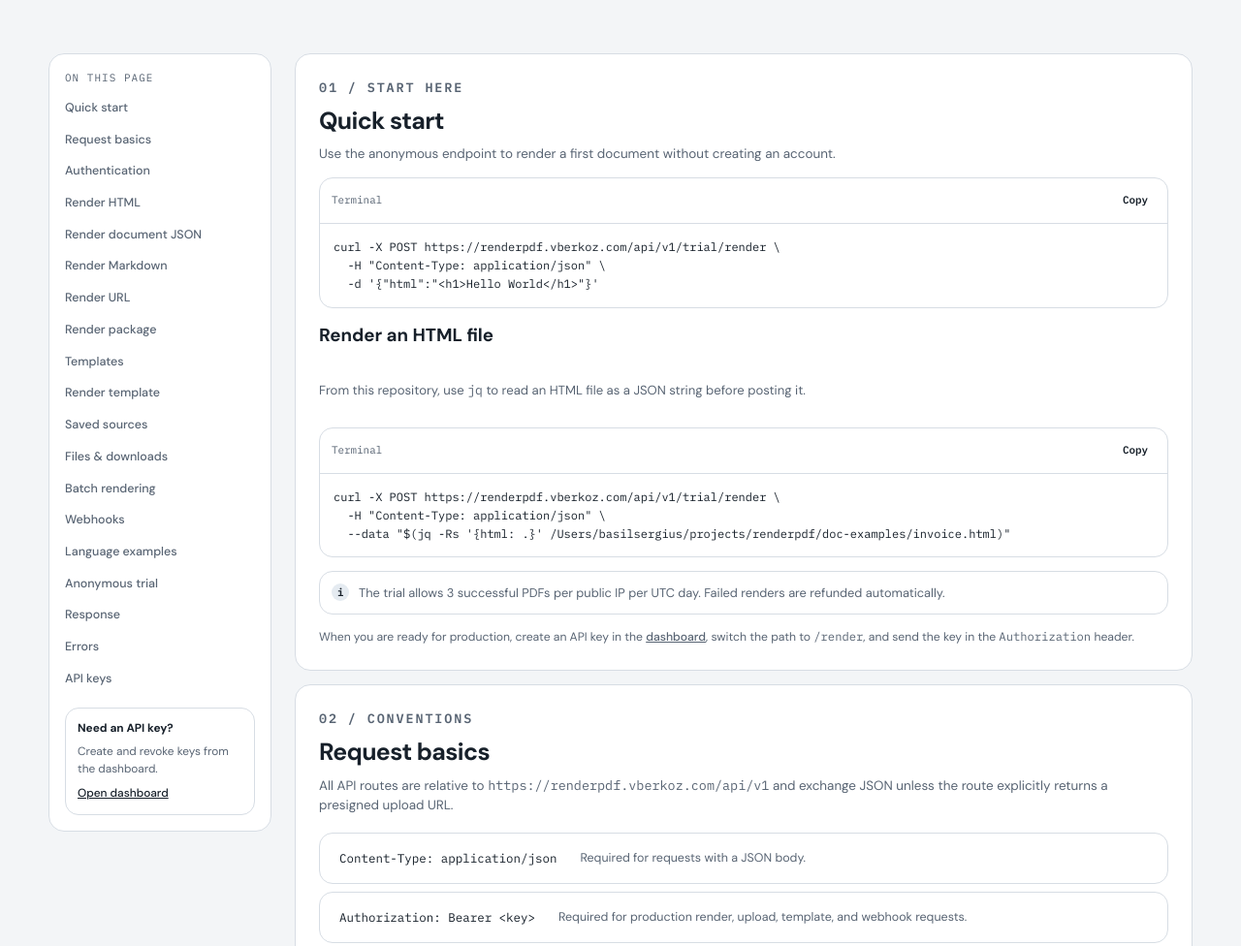
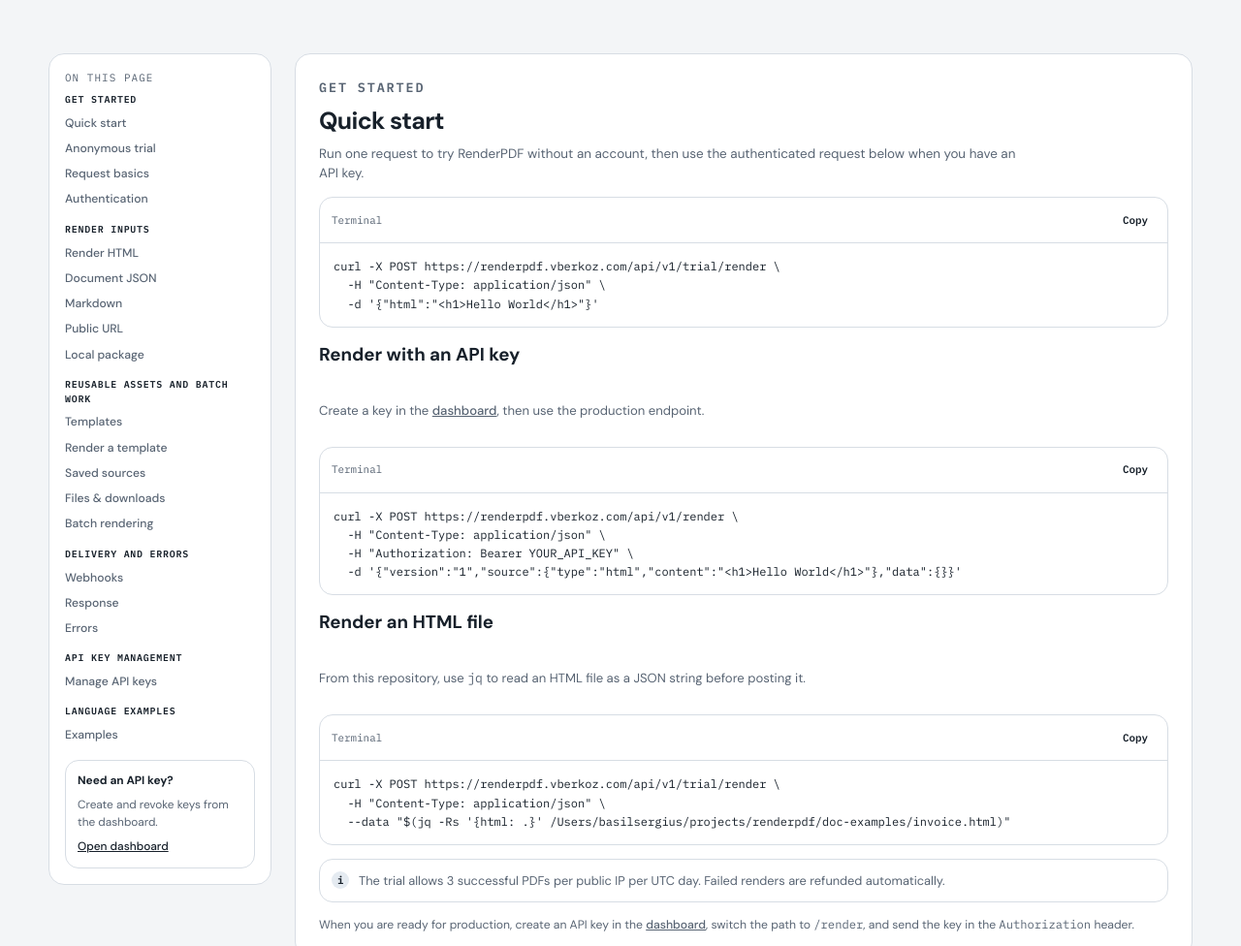
Before and after one commit to vberkoz/renderpdf, a plain HTML site: page landing/docs/api/index.html in a window 1280 px wide. Shown: the part 302-1278 px from the top of the page at 97% size. Drawn offline with Linux system fonts and the light colour scheme; a script that the page names is missing.

Commit message:
feat(docs): reorganize sidebar navigation for improved clarity and structure

```diff
--- a/landing/docs/api/index.html
+++ b/landing/docs/api/index.html
@@ -49,25 +49,43 @@
                 <aside class="sidebar">
                     <p class="sidebar-title">On this page</p>
                     <nav aria-label="Documentation sections">
+                        <div class="sidebar-group">
+                            <p>Get started</p>
                             <a href="#quick-start">Quick start</a>
+                            <a href="#trial">Anonymous trial</a>
                             <a href="#request-basics">Request basics</a>
                             <a href="#authentication">Authentication</a>
+                        </div>
+                        <div class="sidebar-group">
+                            <p>Render inputs</p>
                             <a href="#render">Render HTML</a>
-                        <a href="#render-document">Render document JSON</a>
-                        <a href="#markdown">Render Markdown</a>
-                        <a href="#render-url">Render URL</a>
-                        <a href="#render-upload">Render package</a>
+                            <a href="#render-document">Document JSON</a>
+                            <a href="#markdown">Markdown</a>
+                            <a href="#render-url">Public URL</a>
+                            <a href="#render-upload">Local package</a>
+                        </div>
+                        <div class="sidebar-group">
+                            <p>Reusable assets and batch work</p>
                             <a href="#templates">Templates</a>
-                        <a href="#render-template">Render template</a>
+                            <a href="#render-template">Render a template</a>
                             <a href="#sources">Saved sources</a>
                             <a href="#files">Files &amp; downloads</a>
                             <a href="#batches">Batch rendering</a>
+                        </div>
+                        <div class="sidebar-group">
+                            <p>Delivery and errors</p>
                             <a href="#webhooks">Webhooks</a>
-                        <a href="#examples">Language examples</a>
-                        <a href="#trial">Anonymous trial</a>
                             <a href="#response">Response</a>
                             <a href="#errors">Errors</a>
-                        <a href="#api-keys">API keys</a>
+                        </div>
+                        <div class="sidebar-group">
+                            <p>API key management</p>
+                            <a href="#api-keys">Manage API keys</a>
+                        </div>
+                        <div class="sidebar-group">
+                            <p>Language examples</p>
+                            <a href="#examples">Examples</a>
+                        </div>
                     </nav>
                     <div class="sidebar-note">
                         <strong>Need an API key?</strong>
@@ -79,9 +97,9 @@
                 <div class="content">
                     <section class="doc-section" id="quick-start">
                         <div class="section-heading">
-                            <p class="eyebrow">01 / Start here</p>
+                            <p class="eyebrow">Get started</p>
                             <h2>Quick start</h2>
-                            <p>Use the anonymous endpoint to render a first document without creating an account.</p>
+                            <p>Run one request to try RenderPDF without an account, then use the authenticated request below when you have an API key.</p>
                         </div>
                         <div class="code-block">
                             <div class="code-header">
@@ -91,6 +109,18 @@
                             <pre id="quick-start-code"><code class="language-bash">curl -X POST https://renderpdf.vberkoz.com/api/v1/trial/render \
   -H "Content-Type: application/json" \
   -d '{"html":"&lt;h1&gt;Hello World&lt;/h1&gt;"}'</code></pre>
+                        </div>
+                        <h3>Render with an API key</h3>
+                        <p class="section-copy">Create a key in the <a href="/app/">dashboard</a>, then use the production endpoint.</p>
+                        <div class="code-block">
+                            <div class="code-header">
+                                <span>Terminal</span>
+                                <button type="button" class="copy-button" data-copy-target="quick-start-auth-code">Copy</button>
+                            </div>
+                            <pre id="quick-start-auth-code"><code class="language-bash">curl -X POST https://renderpdf.vberkoz.com/api/v1/render \
+  -H "Content-Type: application/json" \
+  -H "Authorization: Bearer YOUR_API_KEY" \
+  -d '{"version":"1","source":{"type":"html","content":"&lt;h1&gt;Hello World&lt;/h1&gt;"},"data":{}}'</code></pre>
                         </div>
                         <h3>Render an HTML file</h3>
                         <p class="section-copy">From this repository, use <code>jq</code> to read an HTML file as a JSON string before posting it.</p>
@@ -112,7 +142,7 @@
 
                     <section class="doc-section request-basics" id="request-basics">
                         <div class="section-heading">
-                            <p class="eyebrow">02 / Conventions</p>
+                            <p class="eyebrow">Get started</p>
                             <h2>Request basics</h2>
                             <p>All API routes are relative to <code>https://renderpdf.vberkoz.com/api/v1</code> and exchange JSON unless the route explicitly returns a presigned upload URL.</p>
                         </div>
@@ -129,7 +159,7 @@
 
                     <section class="doc-section" id="authentication">
                         <div class="section-heading">
-                            <p class="eyebrow">03 / Access</p>
+                            <p class="eyebrow">Get started</p>
                             <h2>Authentication</h2>
                             <p>The production endpoints require an API key in the <code>Authorization: Bearer</code> request header.</p>
                         </div>
@@ -148,10 +178,41 @@
                         <p class="section-footnote">Do not expose production API keys in client-side code or public repositories.</p>
                     </section>
 
+                    <section class="doc-section endpoint-section" id="trial">
+                        <div class="endpoint-heading">
+                            <div>
+                                <p class="eyebrow">Get started</p>
+                                <h2>Anonymous trial</h2>
+                            </div>
+                            <div class="route"><span class="method">POST</span><code>/trial/render</code></div>
+                        </div>
+                        <p class="section-copy">Uses the same renderer without an API key. Trial requests are rate-limited by a privacy-preserving hash of the viewer IP.</p>
+                        <div class="limits-grid">
+                            <div>
+                                <span>Daily limit</span>
+                                <strong>3 PDFs</strong>
+                            </div>
+                            <div>
+                                <span>HTML size</span>
+                                <strong>1 MB max</strong>
+                            </div>
+                            <div>
+                                <span>Reset</span>
+                                <strong>00:00 UTC</strong>
+                            </div>
+                        </div>
+                        <h3>Quota response headers</h3>
+                        <div class="headers-list">
+                            <div><code>X-Trial-Limit</code><span>Maximum successful trial renders per day.</span></div>
+                            <div><code>X-Trial-Remaining</code><span>Successful renders remaining for the current UTC day.</span></div>
+                        </div>
+                        <p class="section-copy">Use <code>GET /trial/quota</code> to read the remaining quota for the current source IP without generating a PDF. It returns <code>{"limit": 3, "remaining": 2}</code>.</p>
+                    </section>
+
                     <section class="doc-section endpoint-section" id="render">
                         <div class="endpoint-heading">
                             <div>
-                                <p class="eyebrow">04 / Endpoint</p>
+                                <p class="eyebrow">Render inputs</p>
                                 <h2>Render</h2>
                             </div>
                             <div class="route"><span class="method">POST</span><code>/render</code></div>
@@ -181,7 +242,7 @@
                     <section class="doc-section endpoint-section" id="render-document">
                         <div class="endpoint-heading">
                             <div>
-                                <p class="eyebrow">05 / Structured input</p>
+                                <p class="eyebrow">Render inputs</p>
                                 <h2>Render an HTML/CSS JSON document</h2>
                             </div>
                             <div class="route"><span class="method">POST</span><code>/render</code></div>
@@ -218,7 +279,7 @@
 
                     <section class="doc-section endpoint-section" id="markdown">
                         <div class="endpoint-heading">
-                            <div><p class="eyebrow">06 / Source variant</p><h2>Render Markdown</h2></div>
+                            <div><p class="eyebrow">Render inputs</p><h2>Render Markdown</h2></div>
                             <div class="route"><span class="method">POST</span><code>/render</code></div>
                         </div>
                         <p class="section-copy">Use CommonMark-compatible Markdown when document structure is text-first. Bindings are resolved before conversion, then treated as plain text; raw HTML is disabled.</p>
@@ -232,7 +293,7 @@
                     <section class="doc-section endpoint-section" id="render-url">
                         <div class="endpoint-heading">
                             <div>
-                                <p class="eyebrow">06 / Endpoint</p>
+                                <p class="eyebrow">Render inputs</p>
                                 <h2>Render a URL</h2>
                             </div>
                             <div class="route"><span class="method">POST</span><code>/render</code></div>
@@ -260,7 +321,7 @@
                     <section class="doc-section endpoint-section" id="render-upload">
                         <div class="endpoint-heading">
                             <div>
-                                <p class="eyebrow">07 / Package workflow</p>
+                                <p class="eyebrow">Render inputs</p>
                                 <h2>Render a local HTML package</h2>
                             </div>
                             <div class="route"><span class="method">POST</span><code>/render</code></div>
@@ -280,7 +341,7 @@
 
                     <section class="doc-section endpoint-section" id="templates">
                         <div class="endpoint-heading">
-                            <div><p class="eyebrow">08 / Templates</p><h2>Store HTML templates</h2></div>
+                            <div><p class="eyebrow">Reusable assets and batch work</p><h2>Store HTML templates</h2></div>
                             <div class="route"><span class="method">CRUD</span><code>/templates</code></div>
                         </div>
                         <p class="section-copy">Save reusable HTML once, then render it with only variable data. Templates belong to the API-key owner; another customer receives <code>404</code> for the same ID.</p>
@@ -300,7 +361,7 @@
 
                     <section class="doc-section endpoint-section" id="render-template">
                         <div class="endpoint-heading">
-                            <div><p class="eyebrow">09 / Endpoint</p><h2>Render a stored template</h2></div>
+                            <div><p class="eyebrow">Reusable assets and batch work</p><h2>Render a stored template</h2></div>
                             <div class="route"><span class="method">POST</span><code>/render</code></div>
                         </div>
                         <p class="section-copy">Resolve a customer-owned template with nested variables, then receive the normal PDF response.</p>
@@ -317,7 +378,7 @@
 
                     <section class="doc-section endpoint-section" id="sources">
                         <div class="endpoint-heading">
-                            <div><p class="eyebrow">10 / Persistence</p><h2>Saved sources</h2></div>
+                            <div><p class="eyebrow">Reusable assets and batch work</p><h2>Saved sources</h2></div>
                             <div class="route"><span class="method">CRUD</span><code>/sources</code></div>
                         </div>
                         <p class="section-copy">Save reusable HTML/CSS JSON or Markdown definitions privately, then render them later with per-request data. Source definitions are never returned in list or metadata responses.</p>
@@ -333,7 +394,7 @@
 
                     <section class="doc-section endpoint-section" id="files">
                         <div class="endpoint-heading">
-                            <div><p class="eyebrow">11 / Storage</p><h2>Files and private downloads</h2></div>
+                            <div><p class="eyebrow">Reusable assets and batch work</p><h2>Files and private downloads</h2></div>
                             <div class="route"><span class="method">GET</span><code>/files</code></div>
                         </div>
                         <p class="section-copy">Uploaded packages, rendered PDFs, and batch ZIPs remain private. File routes authorize every record by API-key owner and issue short-lived signed URLs instead of public object links.</p>
@@ -344,7 +405,7 @@
 
                     <section class="doc-section endpoint-section" id="batches">
                         <div class="endpoint-heading">
-                            <div><p class="eyebrow">12 / Asynchronous work</p><h2>Batch rendering</h2></div>
+                            <div><p class="eyebrow">Reusable assets and batch work</p><h2>Batch rendering</h2></div>
                             <div class="route"><span class="method">POST</span><code>/batches</code></div>
                         </div>
                         <p class="section-copy">Submit up to 99 PDFs in one job. A durable DynamoDB outbox dispatches each item to SQS; retries are at-least-once, while conditional worker claims prevent duplicate PDFs.</p>
@@ -366,7 +427,7 @@
 
                     <section class="doc-section" id="webhooks">
                         <div class="section-heading">
-                            <p class="eyebrow">10 / Async delivery</p>
+                            <p class="eyebrow">Delivery and errors</p>
                             <h2>Webhooks</h2>
                             <p>Add <code>webhookUrl</code> to an authenticated render request to receive a <code>pdf.completed</code> event after the PDF is stored. Only public HTTPS endpoints on port 443 are accepted. For a quick test, create a unique endpoint at <a href="https://webhook.site/">Webhook.site</a>.</p>
                         </div>
@@ -388,7 +449,7 @@
 
                     <section class="doc-section" id="examples">
                         <div class="section-heading">
-                            <p class="eyebrow">11 / Examples</p>
+                            <p class="eyebrow">Language examples</p>
                             <h2>Language examples</h2>
                             <p>These are direct HTTP examples, not official SDKs. Set <code>RENDERPDF_API_KEY</code> in your server environment before running one. Each example prints the PDF URL on success and reports the API error message for a non-2xx response.</p>
                         </div>
@@ -525,40 +586,9 @@
                         </div>
                     </section>
 
-                    <section class="doc-section endpoint-section" id="trial">
-                        <div class="endpoint-heading">
-                            <div>
-                                <p class="eyebrow">12 / Endpoint</p>
-                                <h2>Anonymous trial</h2>
-                            </div>
-                            <div class="route"><span class="method">POST</span><code>/trial/render</code></div>
-                        </div>
-                        <p class="section-copy">Uses the same renderer without an API key. Trial requests are rate-limited by a privacy-preserving hash of the viewer IP.</p>
-                        <div class="limits-grid">
-                            <div>
-                                <span>Daily limit</span>
-                                <strong>3 PDFs</strong>
-                            </div>
-                            <div>
-                                <span>HTML size</span>
-                                <strong>1 MB max</strong>
-                            </div>
-                            <div>
-                                <span>Reset</span>
-                                <strong>00:00 UTC</strong>
-                            </div>
-                        </div>
-                        <h3>Quota response headers</h3>
-                        <div class="headers-list">
-                            <div><code>X-Trial-Limit</code><span>Maximum successful trial renders per day.</span></div>
-                            <div><code>X-Trial-Remaining</code><span>Successful renders remaining for the current UTC day.</span></div>
-                        </div>
-                        <p class="section-copy">Use <code>GET /trial/quota</code> to read the remaining quota for the current source IP without generating a PDF. It returns <code>{"limit": 3, "remaining": 2}</code>.</p>
-                    </section>
-
                     <section class="doc-section" id="response">
                         <div class="section-heading">
-                            <p class="eyebrow">13 / Output</p>
+                            <p class="eyebrow">Delivery and errors</p>
                             <h2>Response</h2>
                             <p>Successful generate requests return HTTP <code>200</code> and a JSON object describing the stored PDF.</p>
                         </div>
@@ -588,7 +618,7 @@
 
                     <section class="doc-section" id="errors">
                         <div class="section-heading">
-                            <p class="eyebrow">14 / Failures</p>
+                            <p class="eyebrow">Delivery and errors</p>
                             <h2>Errors</h2>
                             <p>Error responses are JSON and always include a human-readable <code>error</code> message plus a stable <code>code</code> for programmatic handling. When a request reaches the API service, it also includes <code>requestId</code>; retain it when contacting support.</p>
                         </div>
@@ -640,7 +670,7 @@
 
                     <section class="doc-section" id="api-keys">
                         <div class="section-heading">
-                            <p class="eyebrow">15 / Management</p>
+                            <p class="eyebrow">API key management</p>
                             <h2>API keys</h2>
                             <p>Authenticated dashboard users can create, list, and revoke keys through the management API.</p>
                         </div>
--- a/landing/styles/docs.css
+++ b/landing/styles/docs.css
@@ -7,8 +7,10 @@
 .docs-layout { display: grid; grid-template-columns: 230px minmax(0, 1fr); gap: 24px; align-items: start; }
 .sidebar { position: sticky; top: 18px; padding: 16px; border: 1px solid var(--line); border-radius: 16px; background: var(--panel); }
 .sidebar-title { margin: 0 0 8px; color: var(--muted); font-family: var(--font-mono); font-size: .68rem; text-transform: uppercase; letter-spacing: .1em; }
-.sidebar nav { display: grid; gap: 2px; }
-.sidebar nav a { padding: 6px 0; color: var(--muted); font-size: .78rem; text-decoration: none; }
+.sidebar nav { display: grid; gap: 12px; }
+.sidebar-group { display: grid; gap: 2px; }
+.sidebar-group > p { margin: 0 0 2px; color: var(--text); font-family: var(--font-mono); font-size: .62rem; font-weight: 700; letter-spacing: .08em; text-transform: uppercase; }
+.sidebar nav a { padding: 3px 0; color: var(--muted); font-size: .76rem; text-decoration: none; }
 .sidebar nav a:hover, .sidebar nav a:focus-visible { color: var(--text); outline: none; }
 .sidebar-note { display: grid; gap: 7px; margin-top: 14px; padding: 12px; font-size: .74rem; }
 .sidebar-note p { margin: 0; color: var(--muted); }
```
Lines whose indentation alone changed are shown as unchanged.
